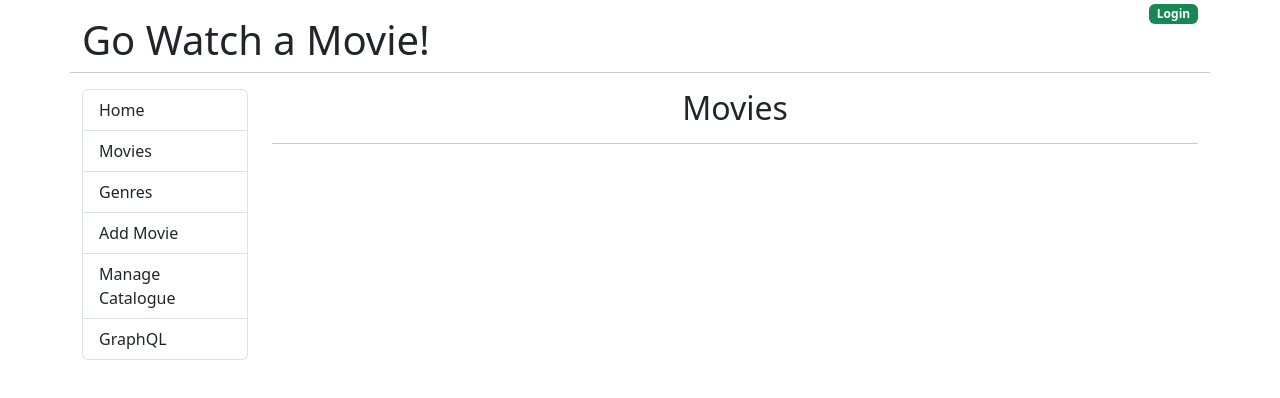
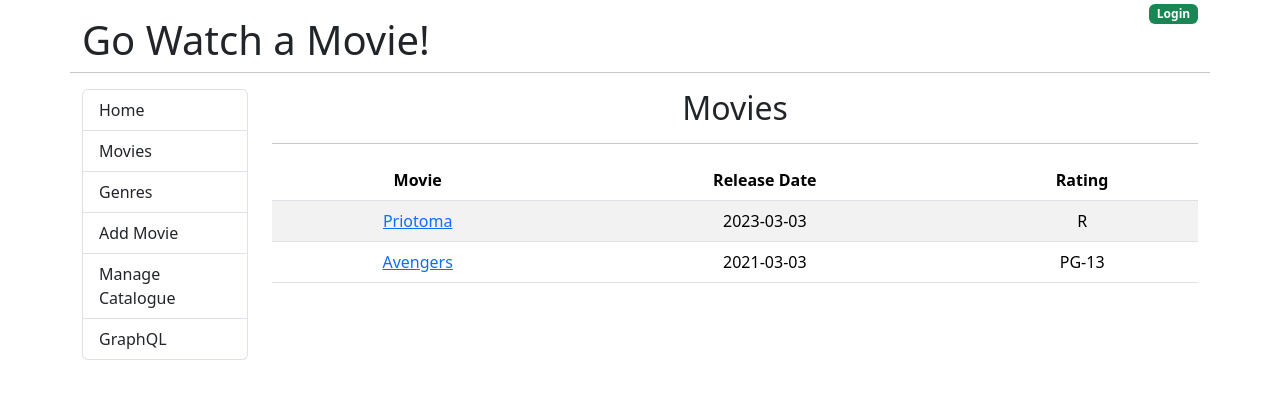
Before and after one commit to salimmia/go-watch-movie, a React (Create React App) app: page /movies in a window 1280 px wide. Shown: the top 398 px of the page. Built offline with nearby package versions, Linux system fonts and the light colour scheme.

Commit message:
Working on the Movies component (31) with linking movie title

```diff
--- a/src/components/Movies.js
+++ b/src/components/Movies.js
@@ -1,11 +1,56 @@
-import React from "react";
+import React, { useEffect, useState } from "react";
+import { Link } from "react-router-dom";
 
 export default function Movies() {
+  const [movies, setMovies] = useState([]);
+
+  useEffect(() => {
+    let moviesList = [
+      {
+        id: 1,
+        title: "Priotoma",
+        release_date: "2023-03-03",
+        runtime: 116,
+        mpaa_rating: "R",
+        sescription: "Some long description",
+      },
+      {
+        id: 2,
+        title: "Avengers",
+        release_date: "2021-03-03",
+        runtime: 115,
+        mpaa_rating: "PG-13",
+        sescription: "Some long description",
+      },
+    ];
+    setMovies(moviesList);
+  }, []);
+
   return (
     <>
       <div className="text-center">
         <h2>Movies</h2>
         <hr />
+        <table className="table table-striped table-hover">
+          <thead>
+            <tr>
+              <th>Movie</th>
+              <th>Release Date</th>
+              <th>Rating</th>
+            </tr>
+          </thead>
+          <tbody>
+            {movies.map((movie) => (
+              <tr key={movie.id}>
+                <td>
+                  <Link to={`/movies/${movie.id}`}>{movie.title}</Link>
+                </td>
+                <td>{movie.release_date}</td>
+                <td>{movie.mpaa_rating}</td>
+              </tr>
+            ))}
+          </tbody>
+        </table>
       </div>
     </>
   );
```
